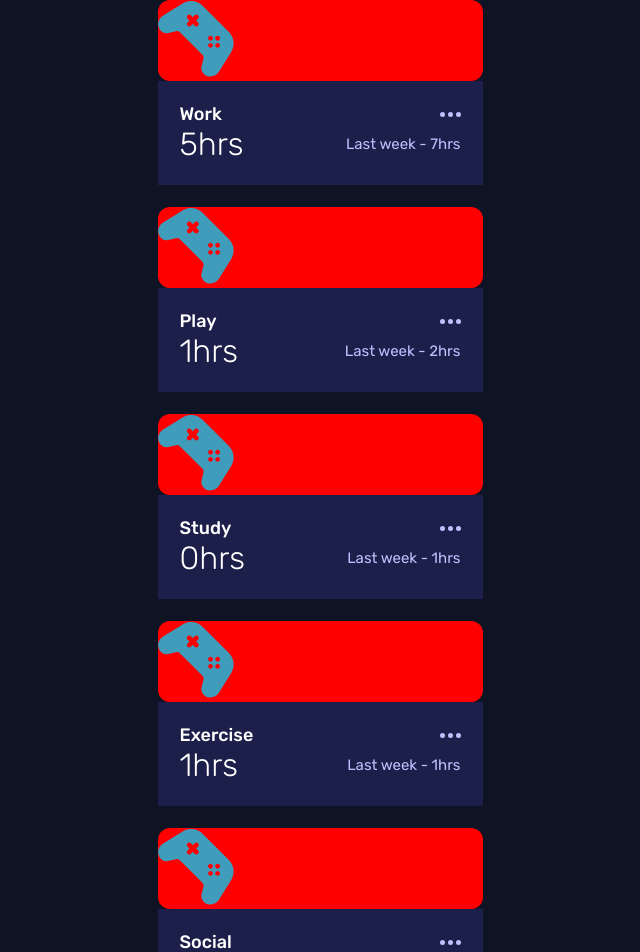
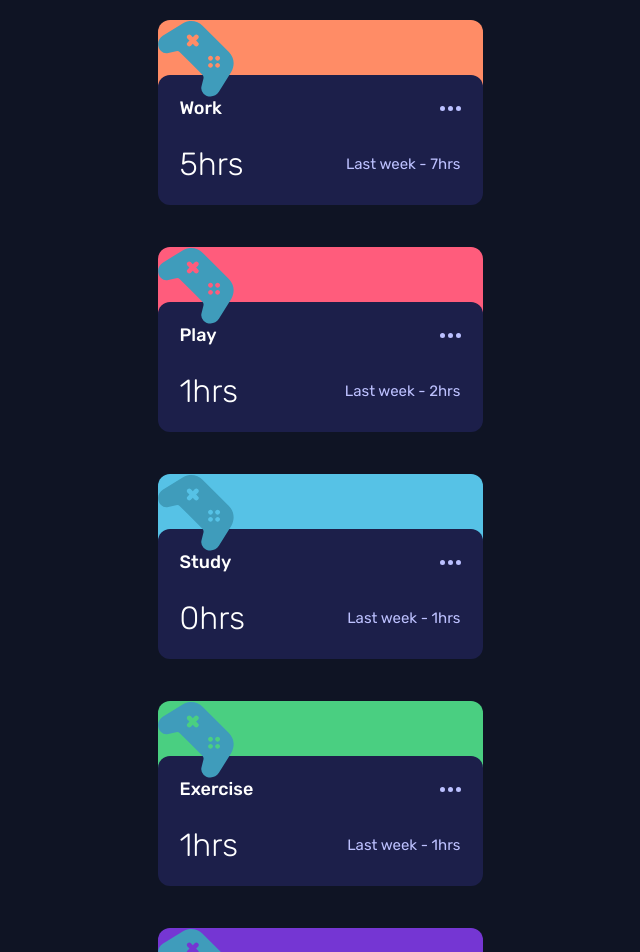
Before and after one commit to kirkwoodill/time-tracking-dashboard-main, a React (Create React App) app: page / in a window 1280 px wide. Shown: the top 952 px of the page, without its empty margins (320-960 px from the left). Built offline with nearby package versions, Linux system fonts and the light colour scheme.

Commit message:
Card styling changes

```diff
--- a/src/App.scss
+++ b/src/App.scss
@@ -60,11 +60,17 @@ body {
 
 
 .img-container {
-  background-color: red;
+  margin-top: 20px;
+  background: no-repeat 95% -2px;
+  background-color: hsl(195, 74%, 62%);
   border-radius: 12px;
+  min-height: 83px;
 }
 
 .info-container {
+  margin-top: -28px;
+  min-height: 130px;
+  border-radius: 12px;
   display: flex;
   flex-direction: column;
   justify-content: space-between;
@@ -99,3 +105,39 @@ body {
     color: $pale-blue;
   }
 }
+
+.work {
+  .img-container {
+    background-color: $light-red-a;
+  }
+}
+
+.play {
+  .img-container {
+    background-color: $soft-blue;
+  }
+}
+
+.play {
+  .img-container {
+    background-color: $light-red-b;
+  }
+}
+
+.exercise {
+  .img-container {
+    background-color: $lime-green;
+  }
+}
+
+.social {
+  .img-container {
+    background-color: $violet;
+  }
+}
+
+.self-care {
+  .img-container {
+    background-color: $soft-orange;
+  }
+}
```
